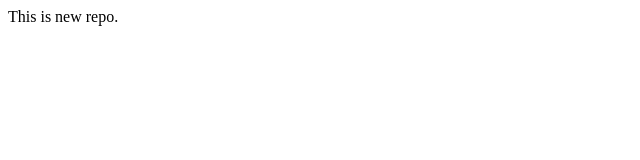
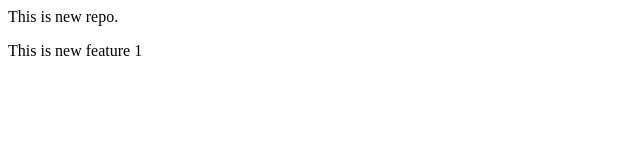
Before and after one commit to sskonwars/LocalRepo, a plain HTML site: page Index.htm in a window 1280 px wide. Shown: the whole page, without its empty margins (0-640 px from the left). Drawn offline with Linux system fonts and the light colour scheme.

Commit message:
add new feature 1

```diff
--- a/Index.htm
+++ b/Index.htm
@@ -1 +1,2 @@
 <p> This is new repo. <p/>
+   <p> This is new feature 1<p/>
```
